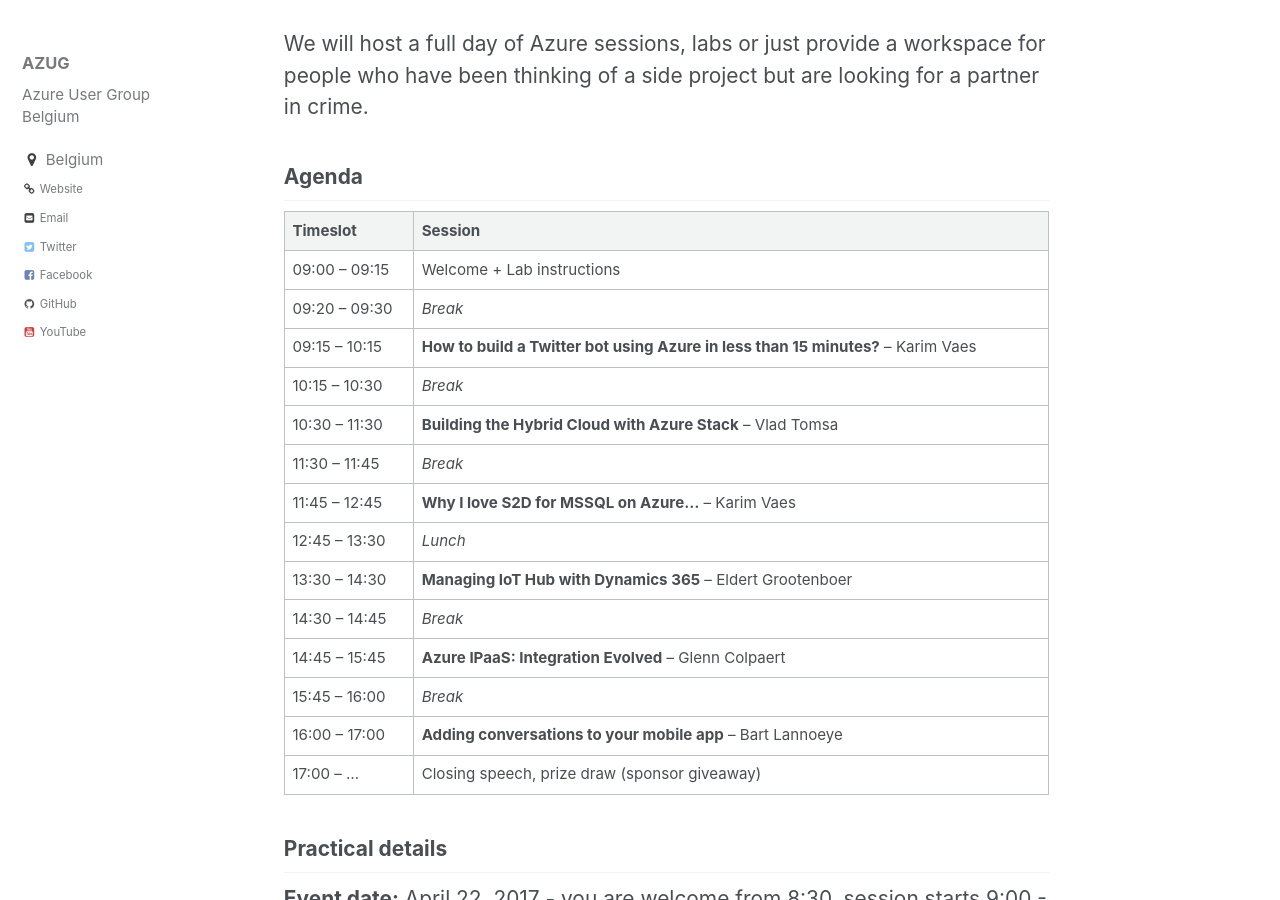
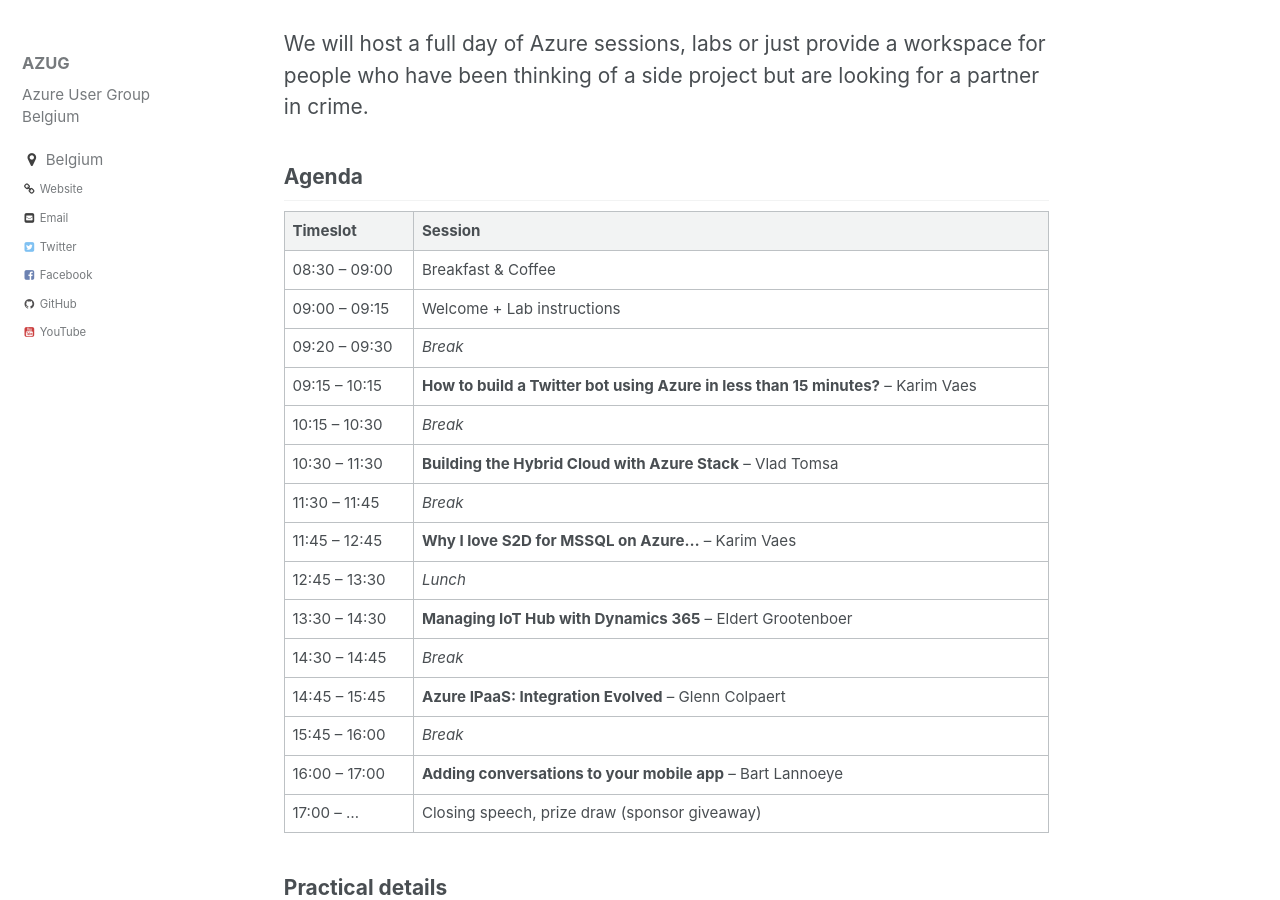
Before and after one commit to AzugBe/azugbe.github.io, a Jekyll site: the page built from _posts/events/2017-04-22---global-azure-bootcamp-2017.md, in a window 1280 px wide and 900 px high, scrolled down 343 px. Built offline with Jekyll 4.4.1, drawn with Linux system fonts in a browser that asks for light colours.

Commit message:
Add slot for breakfast + coffee

```diff
--- a/_posts/events/2017-04-22---global-azure-bootcamp-2017.md
+++ b/_posts/events/2017-04-22---global-azure-bootcamp-2017.md
@@ -20,6 +20,7 @@ We will host a full day of Azure sessions, labs or just provide a workspace for
 
 | Timeslot        | Session                                                                                                                              |
 |:-------------------|:-------------------------------------------------------------------------------------------------------------------|
+| 08:30 – 09:00 | Breakfast & Coffee                                                                                                           |
 | 09:00 – 09:15 | Welcome + Lab instructions                                                                                             |
 | 09:20 – 09:30 | 	 *Break*                                                                                                                            |
 | 09:15 – 10:15 | 	 **How to build a Twitter bot using Azure in less than 15 minutes?** – Karim Vaes |
```
